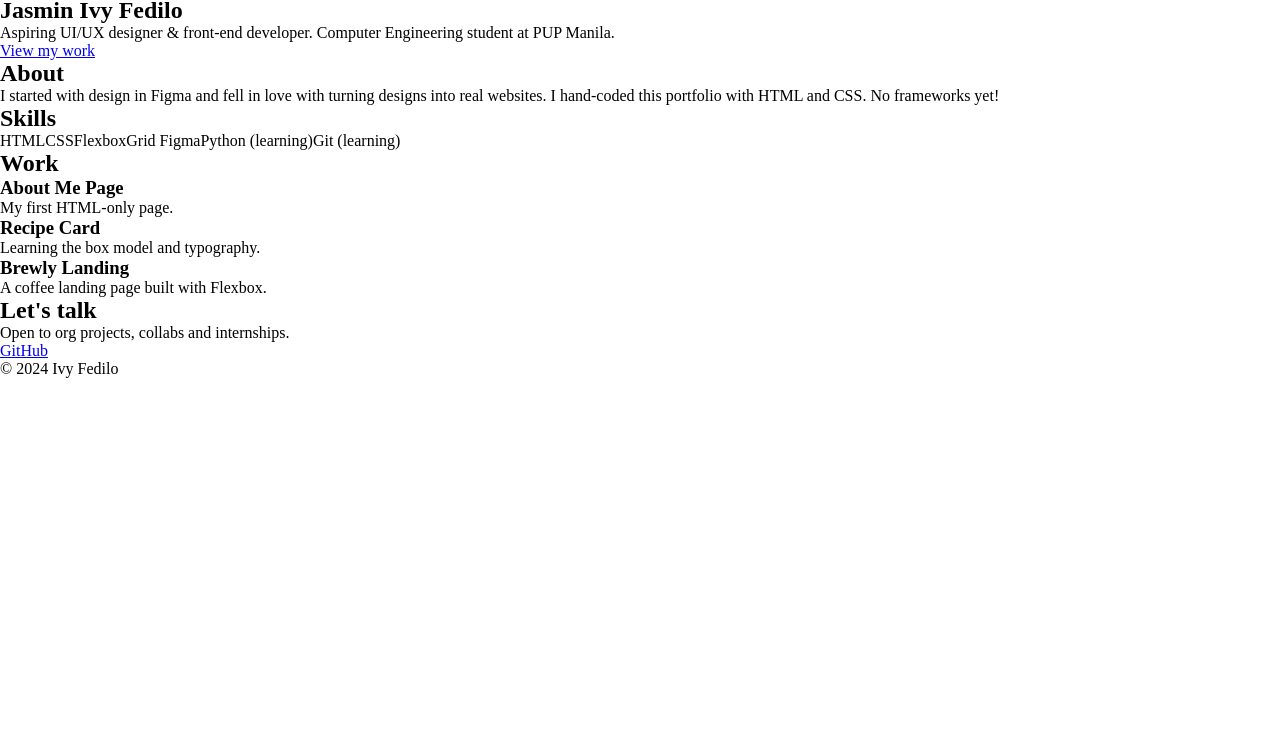
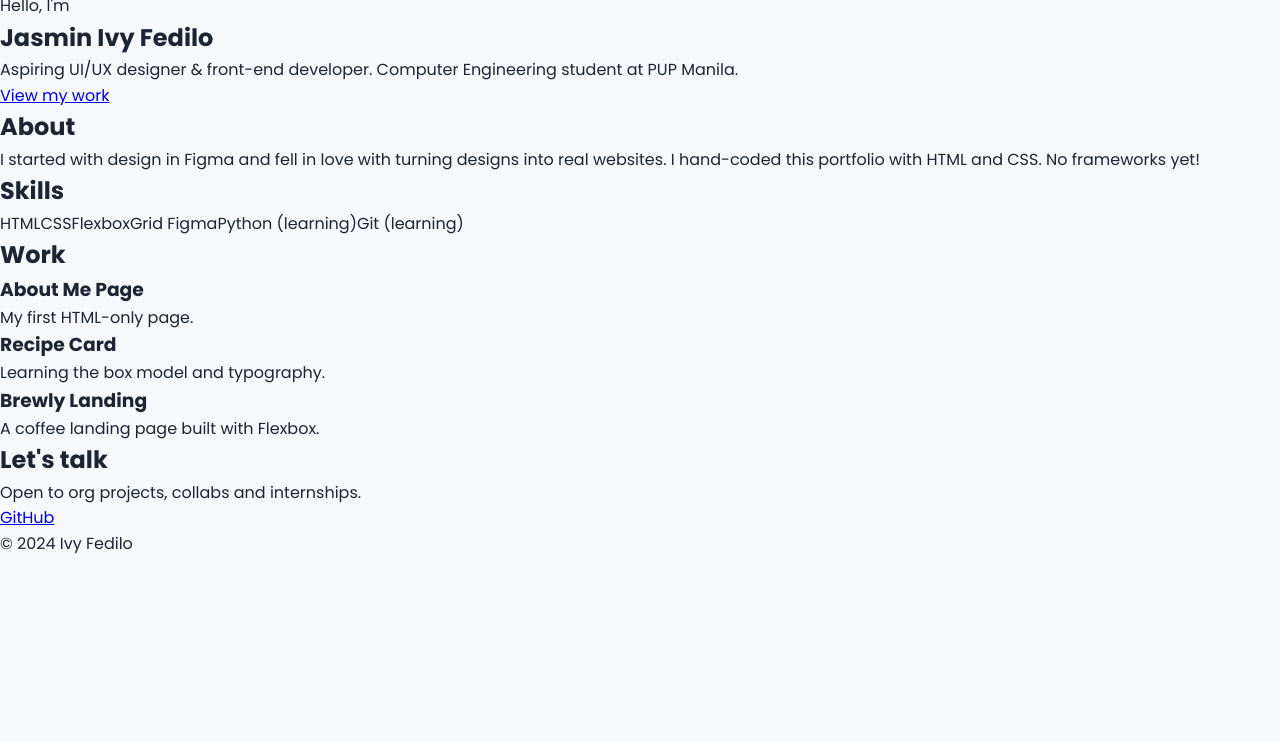
Before and after one commit to cowniv/responsive-portfolio-v1, a plain HTML site: page index.html in a window 1280 px wide. Shown: the part 58-800 px from the top of the page. Drawn offline with Linux system fonts and the light colour scheme.

Commit message:
style: set page typography and colors

```diff
--- a/style.css
+++ b/style.css
@@ -9,3 +9,10 @@
 
 * { box-sizing: border-box; margin: 0; padding: 0; }
 html { scroll-behavior: smooth; }
+
+body {
+  font-family: "Poppins", sans-serif;
+  background: var(--bg);
+  color: var(--ink);
+  line-height: 1.6;
+}
```
